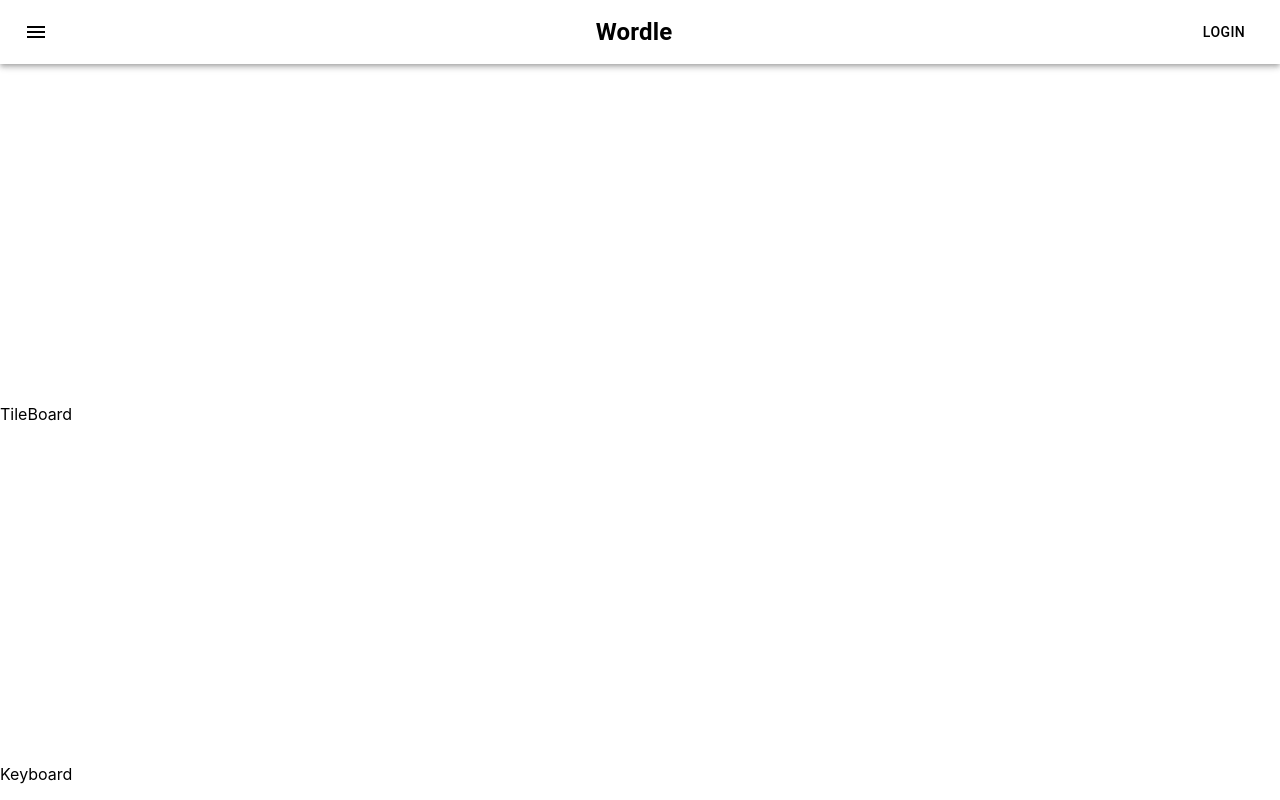
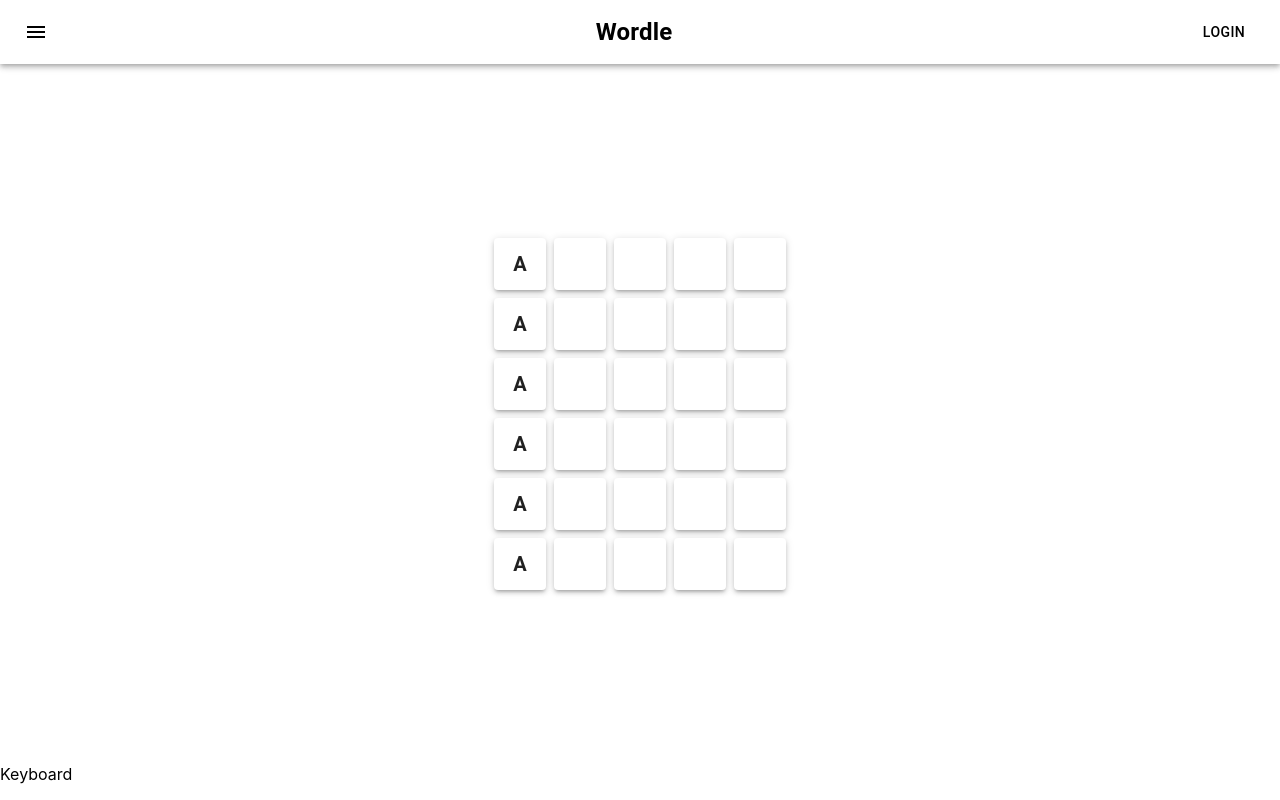
Before and after one commit to MSeutin/wordle, a React (Create React App) app: page / in a window 1280 px wide. Built offline with nearby package versions, Linux system fonts and the light colour scheme.

Commit message:
board ui

```diff
--- a/src/components/board/Tile.js
+++ b/src/components/board/Tile.js
@@ -0,0 +1,34 @@
+import Grid from "@mui/material/Unstable_Grid2"; // Grid version 2
+import Box from "@mui/material/Box";
+import Paper from "@mui/material/Paper";
+import Typography from "@mui/material/Typography";
+
+function Tile({ guess}) {
+  return (
+    <Grid item>
+      <Box
+        sx={{
+          display: "flex",
+          justifyContent: "center",
+          alignItems: "center",
+          width: 52,
+          height: 52,
+        }}
+      >
+        <Paper           sx={{
+            display: "flex",
+            justifyContent: "center",
+            alignItems: "center",
+            width: 52, // Match the size of the Box
+            height: 52,
+          }}
+          elevation={3}>
+          <Typography variant="h6" sx={{ fontWeight: "bold" }}>
+            {guess}
+          </Typography>
+        </Paper>
+      </Box>
+    </Grid>
+  );
+}
+export default Tile;
--- a/src/components/board/TileBoard.js
+++ b/src/components/board/TileBoard.js
@@ -1,8 +1,16 @@
 import Grid from "@mui/material/Unstable_Grid2"; // Grid version 2
+import TileRow from "./TileRow";
 
 function TileBoard() {
   return (
-    <div>TileBoard</div>
-  )
+    <Grid container justifyContent="center" alignItems="center" gap={1}>
+      <TileRow />
+      <TileRow />
+      <TileRow />
+      <TileRow />
+      <TileRow />
+      <TileRow />
+    </Grid>
+  );
 }
-export default TileBoard
+export default TileBoard;
--- a/src/components/board/TileRow.js
+++ b/src/components/board/TileRow.js
@@ -0,0 +1,15 @@
+import Grid from "@mui/material/Unstable_Grid2"; // Grid version 2
+import Tile from "./Tile";
+
+function TileRow() {
+  return (
+    <Grid container justifyContent="center" alignItems="center" spacing={1} item xs={12}>
+          <Tile guess={"A"} />
+          <Tile />
+          <Tile />
+          <Tile />
+          <Tile />
+    </Grid>
+  );
+}
+export default TileRow;
```
